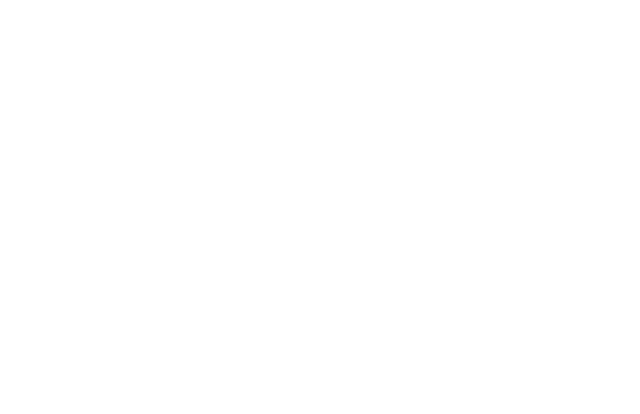
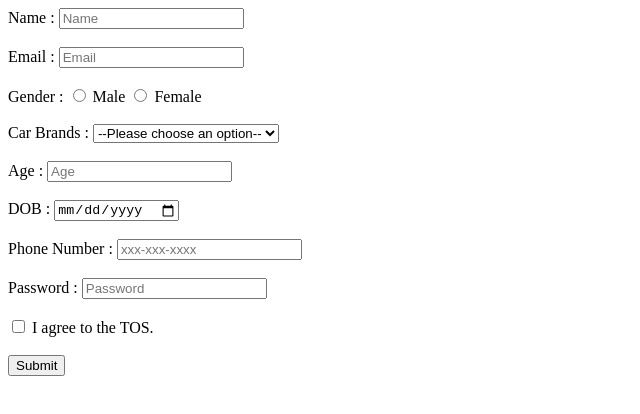
Before and after one commit to acciojob/signup-form-car-PRASHIL3108, a website: page main.html in a window 1280 px wide. Shown: the whole page, without its empty margins (0-640 px from the left). Drawn offline with Linux system fonts and the light colour scheme.

Commit message:
created a submission

```diff
--- a/main.html
+++ b/main.html
@@ -11,6 +11,50 @@
     <script type="text/javascript" src="./script.js">
 </script>
 
+	<form>
+		<label for="name">Name : </label>
+		<input id="name" type="text" placeholder="Name">
+		<br><br>
+		<label for="email">Email : </label>
+		<input id = "email" type="email" placeholder="Email">
+		<br><br>
+		<label for="gender">Gender :</label>
+		<input type="radio" id="gender_m"  name="gender" value="male">
+		<label for="gender_m">Male</label>
+		<input type="radio" id="gender_f" name="gender" value=female>
+		<label for="gender_f">Female</label>
+		<br><br>
+		<label for="cars">Car Brands : </label>
+		<select id="cars" name="cars">
+			<option value="--Please choose an option--">--Please choose an option--</option>
+			<option value="BMW">BMW</option>
+			<option value="audi">Audi</option>
+			<option value="mercedes">Mercedes</option>
+		</select>
+		<br>
+		<br>
+		<label for="age">Age : </label>
+		<input type="text" id="age" placeholder="Age">
+		<br><br>
+		<label for="dob">DOB : </label>
+		<input type="date" id="dob" placeholder="Dob">
+		<br><br>
+		<label for="tel">Phone Number : </label>
+		<input type="tel" id="tel" placeholder="xxx-xxx-xxxx">
+		<br><br>
+		<label for="password">Password : </label>
+		<input type="password" id="password" placeholder="Password">
+		<br><br>
+		<input type=checkbox name=tos id=tos>
+		<label for="tos">I agree to the TOS.</label>
+
+		<br><br>
+		<input type="button" id="button" placeholder="" value="Submit">
+		<br><br>
+
+	</form>
+
+
 </body>
 
 </html>
```
